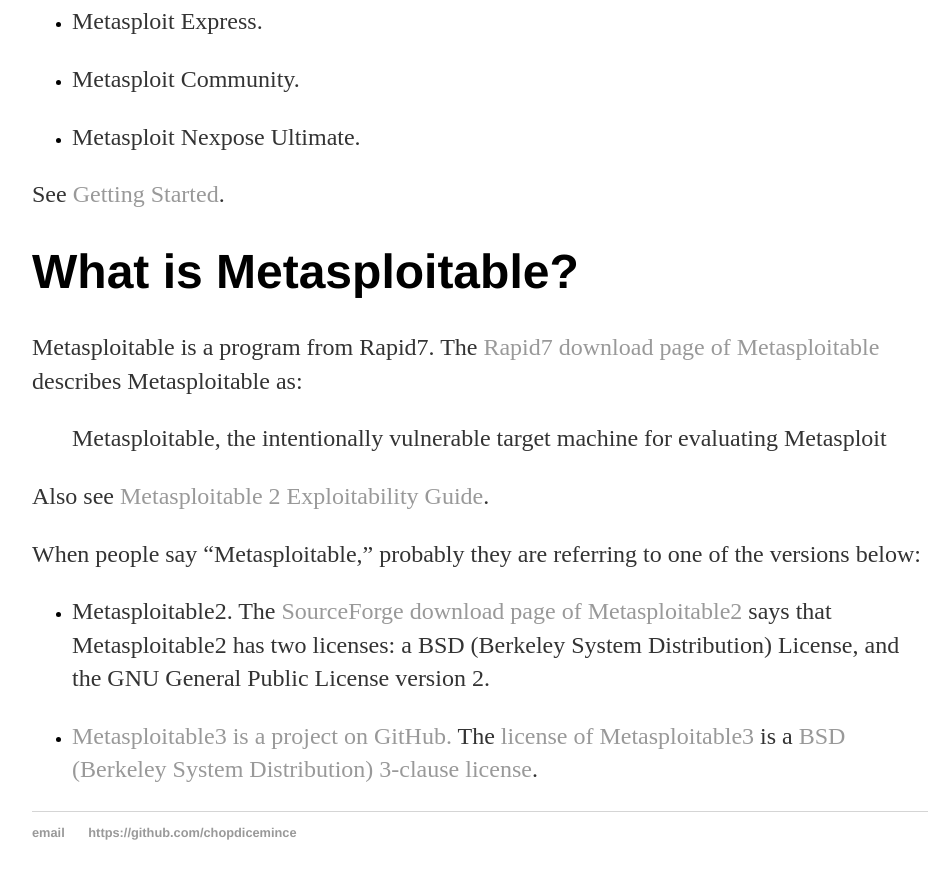
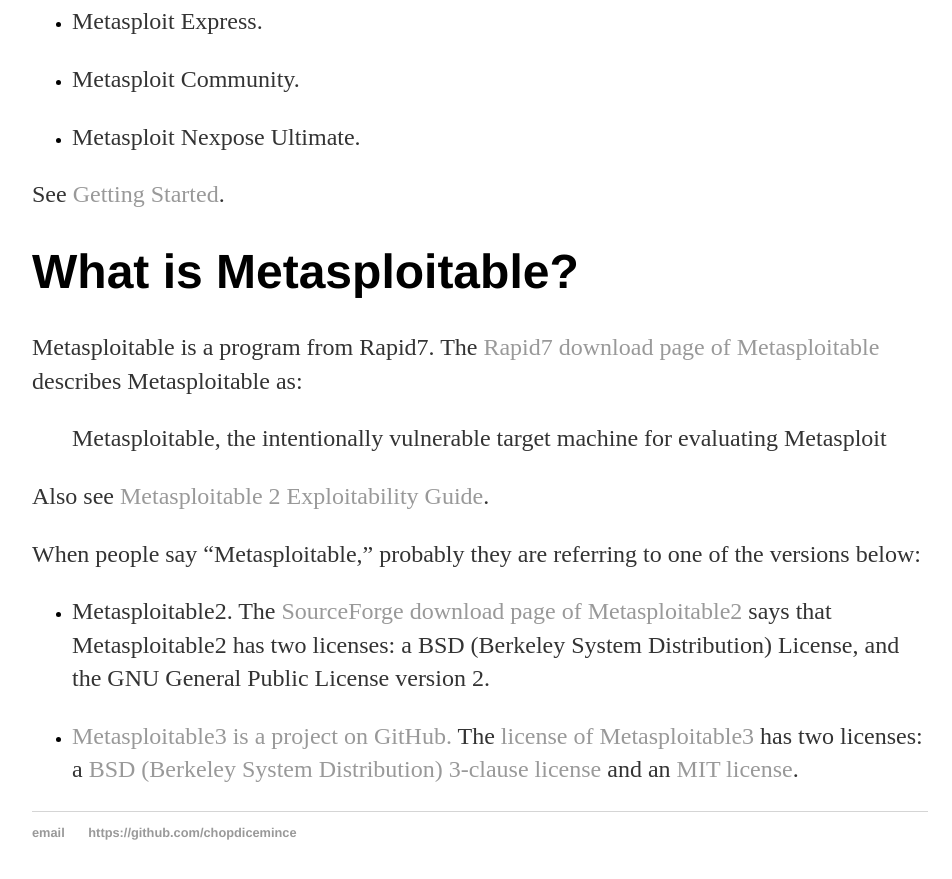
Before and after one commit to chopdicemince/chopdicemince.github.io, a Jekyll site: the page built from _posts/2018-08-18-rapid7-metasploit-metasploitable.md, in a window 1280 px wide and 900 px high, scrolled down 1136 px. Shown: the top 879 px of the window, without its empty margins (160-1112 px from the left). Built offline with Jekyll 4.4.1, drawn with Linux system fonts in a browser that asks for light colours.

Commit message:
Fix text about BSD and MIT licenses

```diff
--- a/_posts/2018-08-18-rapid7-metasploit-metasploitable.md
+++ b/_posts/2018-08-18-rapid7-metasploit-metasploitable.md
@@ -44,4 +44,4 @@
 
 * Metasploitable2. The [SourceForge download page of Metasploitable2](https://sourceforge.net/projects/metasploitable/) says that Metasploitable2 has two licenses: a BSD (Berkeley System Distribution) License, and the GNU General Public License version 2.
 
-* [Metasploitable3 is a project on GitHub.](https://github.com/rapid7/metasploitable3) The [license of Metasploitable3](https://github.com/rapid7/metasploitable3/blob/master/LICENSE) is a [BSD (Berkeley System Distribution) 3-clause license](https://opensource.org/licenses/BSD-3-Clause).
+* [Metasploitable3 is a project on GitHub.](https://github.com/rapid7/metasploitable3) The [license of Metasploitable3](https://github.com/rapid7/metasploitable3/blob/master/LICENSE) has two licenses: a [BSD (Berkeley System Distribution) 3-clause license](https://opensource.org/licenses/BSD-3-Clause) and an [MIT license](https://opensource.org/licenses/MIT).
```
